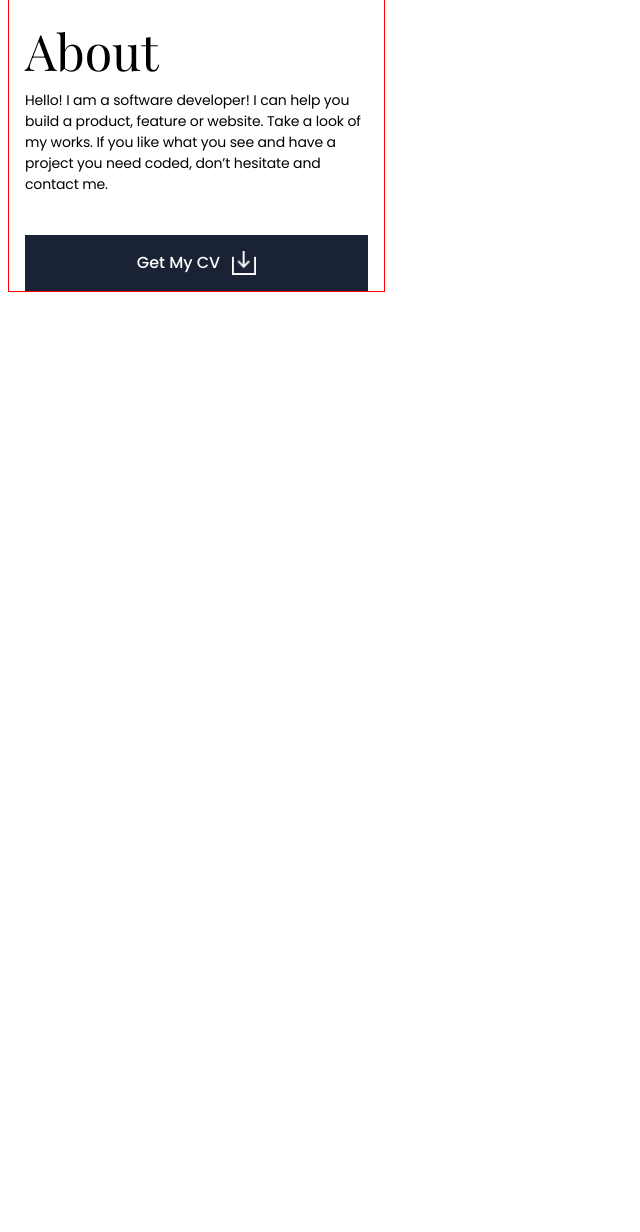
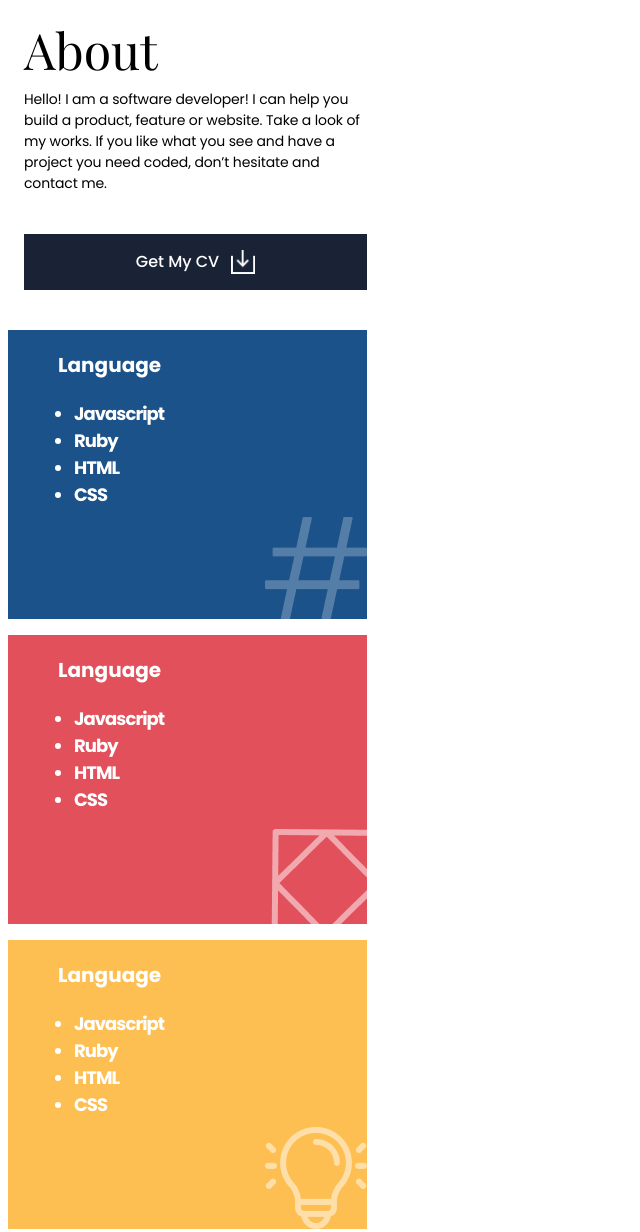
Before and after one commit to Derick1530/portfolio, a website: page src/index.html in a window 1280 px wide. Shown: the part 3363-4595 px from the top of the page, without its empty margins (0-640 px from the left). Before the commit the page ends 3663 px from the top, so only its background shows below. Drawn offline with nearby package versions, Linux system fonts and the light colour scheme.

Commit message:
Add Tools section

```diff
--- a/src/index.html
+++ b/src/index.html
@@ -132,5 +132,34 @@
         <img src="../images/cv_download.png" />
       </a>
     </section>
+    <section class="tools">
+      <div id="language_card">
+        <h3>Language</h3>
+        <ul>
+          <li>Javascript</li>
+          <li>Ruby</li>
+          <li>HTML</li>
+          <li>CSS</li>
+        </ul>
+      </div>
+      <div id="framework_card">
+        <h3>Language</h3>
+        <ul>
+          <li>Javascript</li>
+          <li>Ruby</li>
+          <li>HTML</li>
+          <li>CSS</li>
+        </ul>
+      </div>
+      <div id="skills_card">
+        <h3>Language</h3>
+        <ul>
+          <li>Javascript</li>
+          <li>Ruby</li>
+          <li>HTML</li>
+          <li>CSS</li>
+        </ul>
+      </div>
+    </section>
   </body>
 </html>
--- a/style.css
+++ b/style.css
@@ -4,7 +4,6 @@ body {
   font-family: "Poppins", sans-serif;
   font-style: normal;
   max-width: 375px;
-  border: 1px solid red;
 }
 
 a:link {
@@ -78,6 +77,7 @@ a:active {
   color: white;
   text-align: center;
   font-weight: 500;
+  margin-bottom: 40px;
   font-size: 16px;
   line-height: 24px;
   background-color: #1a2236;
@@ -169,3 +169,97 @@ a:active {
 .visit_project p {
   text-align: center;
 }
+
+#language_card {
+  background-image: url("../images/tag.png");
+  background-color: #1c528a;
+  background-repeat: no-repeat;
+  color: white;
+  display: flex;
+  flex-direction: column;
+  padding: 0 50px;
+  height: 289px;
+  background-position: bottom right;
+}
+
+#framework_card {
+  background-image: url("../images/framework.png");
+  background-color: #e2505c;
+  background-repeat: no-repeat;
+  color: white;
+  display: flex;
+  flex-direction: column;
+  padding: 0 50px;
+  height: 289px;
+  background-position: bottom right;
+}
+
+#skills_card {
+  background-image: url("../images/ic_skills.png");
+  background-color: #febf52;
+  background-repeat: no-repeat;
+  color: white;
+  display: flex;
+  flex-direction: column;
+  padding: 0 50px;
+  height: 289px;
+  background-position: bottom right;
+}
+
+#language_card h3 {
+  font-weight: 800;
+  font-size: 20px;
+  line-height: 30px;
+}
+
+#language_card ul li {
+  font-weight: 600;
+  font-size: 18px;
+  line-height: 27px;
+  letter-spacing: -0.0525em;
+}
+#language_card ul {
+  margin: 0 16px;
+  padding: 0;
+}
+
+#framework_card h3 {
+  font-weight: 800;
+  font-size: 20px;
+  line-height: 30px;
+}
+
+#framework_card ul li {
+  font-weight: 600;
+  font-size: 18px;
+  line-height: 27px;
+  letter-spacing: -0.0525em;
+}
+#framework_card ul {
+  margin: 0 16px;
+  padding: 0;
+}
+
+#skills_card h3 {
+  font-weight: 800;
+  font-size: 20px;
+  line-height: 30px;
+}
+
+#skills_card ul li {
+  font-weight: 600;
+  font-size: 18px;
+  line-height: 27px;
+  letter-spacing: -0.0525em;
+}
+#skills_card ul {
+  margin: 0 16px;
+  padding: 0;
+}
+
+.tools {
+  margin: 0 16px 50px 0;
+  flex-direction: column;
+  display: flex;
+  gap: 1rem;
+}
```
Also changed, not shown: images/framework.png (added), images/ic_skills.png (added), images/tag.png (added).
